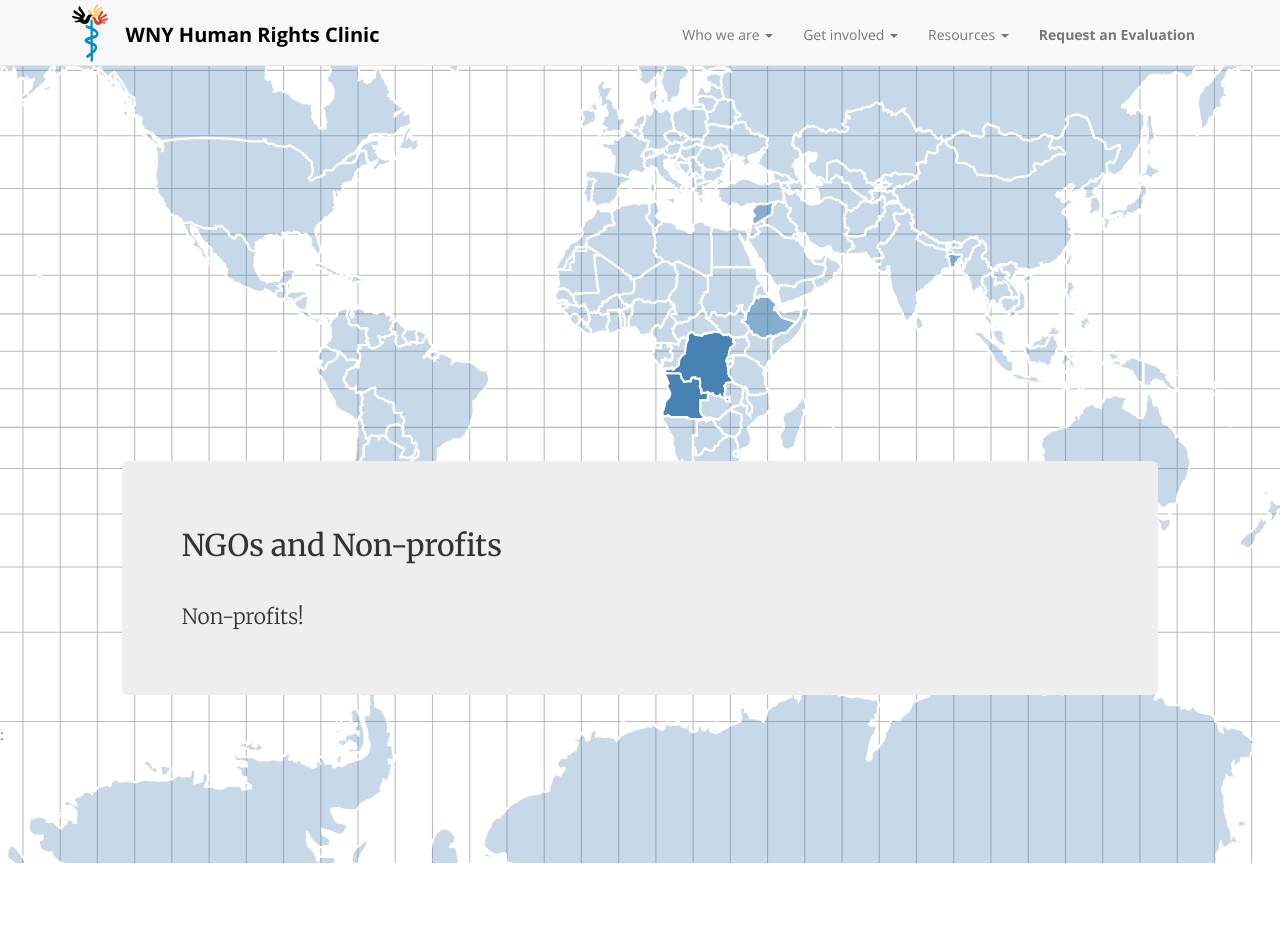
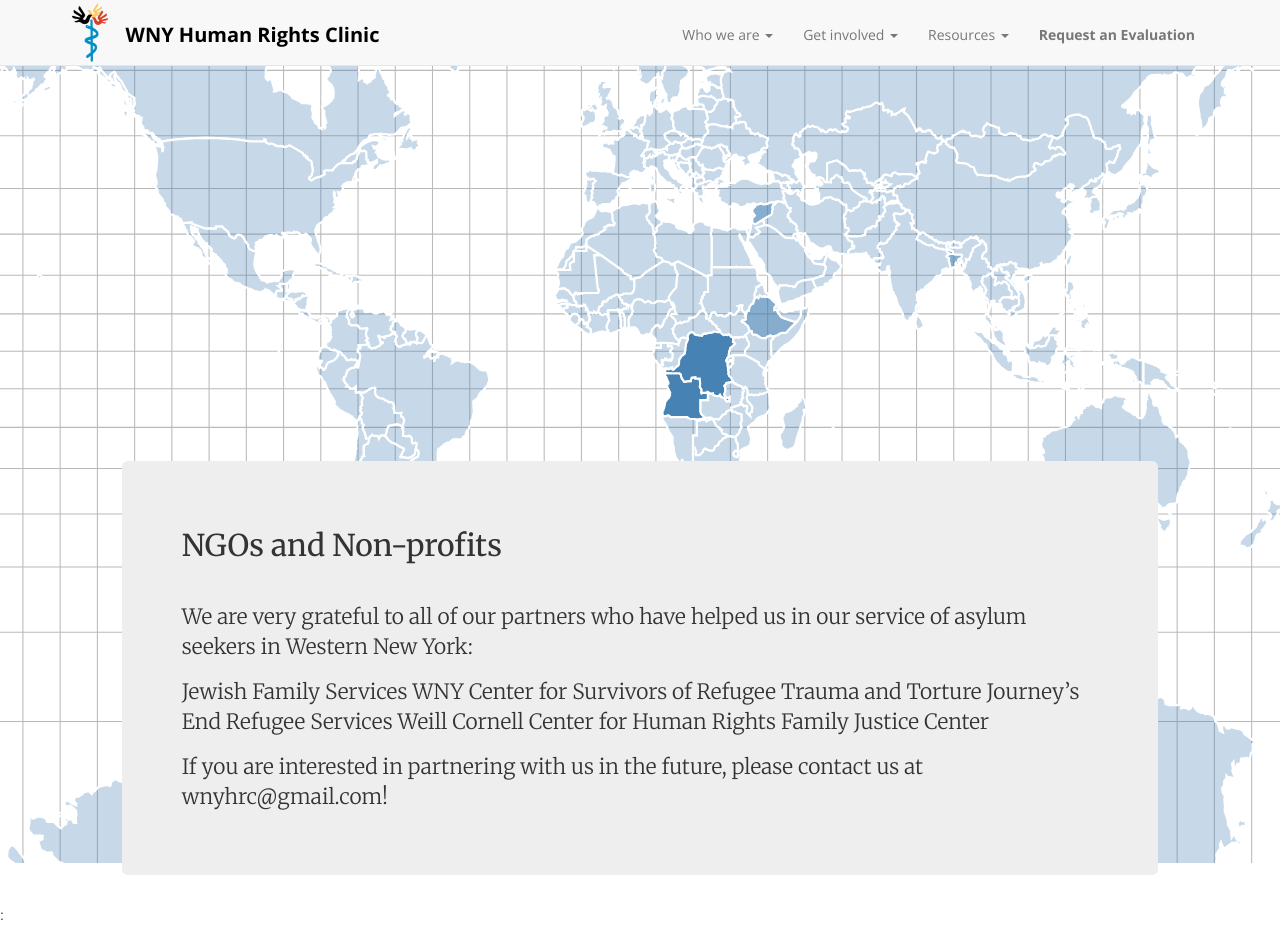
Before and after one commit to bquarant/wnyhrc, a Jekyll site: the page built from non-profits.md, in a window 1280 px wide and 925 px high. Built offline with Jekyll 4.4.1, drawn with Linux system fonts in a browser that asks for light colours; comment, search, counter and statistics services are not loaded.

Commit message:
Update non-profits.md

```diff
--- a/non-profits.md
+++ b/non-profits.md
@@ -4,4 +4,12 @@
 permalink: /non-profits/
 ---
 <br>
-Non-profits!
+We are very grateful to all of our partners who have helped us in our service of asylum seekers in Western New York:
+
+Jewish Family Services
+WNY Center for Survivors of Refugee Trauma and Torture
+Journey's End Refugee Services
+Weill Cornell Center for Human Rights
+Family Justice Center
+
+If you are interested in partnering with us in the future, please contact us at wnyhrc@gmail.com!
```
